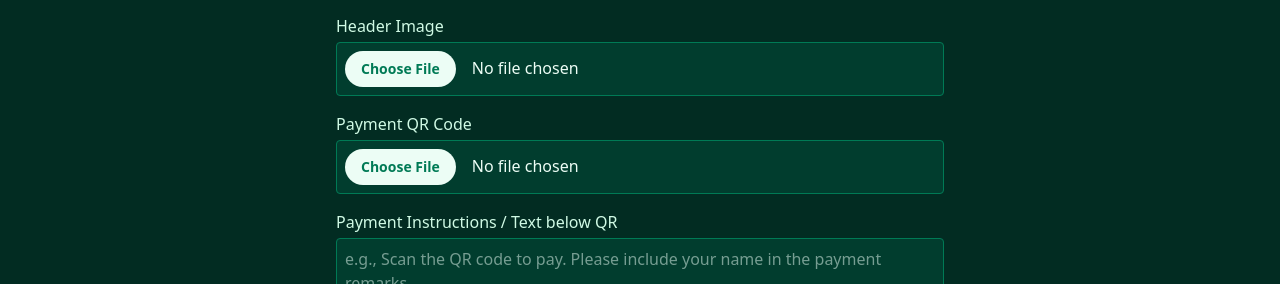
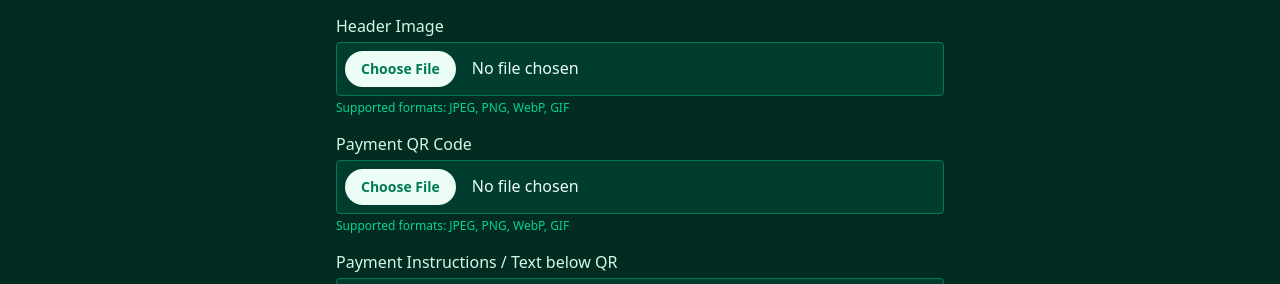
Before and after one commit to technojam/TechXPO-Registration, a Next.js app: page /admin/create-event in a window 1280 px wide. Shown: the part 1071-1355 px from the top of the page. Built offline with nearby package versions, Linux system fonts and the light colour scheme; no server answers; sample sign-in values are in the browser's storage.

Commit message:
add support text

```diff
--- a/app/admin/create-event/page.tsx
+++ b/app/admin/create-event/page.tsx
@@ -328,6 +328,7 @@ export default function CreateEvent() {
             onChange={(e) => setImage(e.target.files?.[0] || null)}
             className="w-full p-2 border border-emerald-700 rounded text-emerald-50 bg-emerald-900/50 file:mr-4 file:py-2 file:px-4 file:rounded-full file:border-0 file:text-sm file:font-semibold file:bg-emerald-50 file:text-emerald-700 hover:file:bg-emerald-100"
           />
+          <p className="text-xs text-emerald-400 mt-1">Supported formats: JPEG, PNG, WebP, GIF</p>
         </div>
         <div>
           <label className="block mb-1 font-medium text-emerald-100">Payment QR Code</label>
@@ -337,6 +338,7 @@ export default function CreateEvent() {
             onChange={(e) => setPaymentQrImage(e.target.files?.[0] || null)}
             className="w-full p-2 border border-emerald-700 rounded text-emerald-50 bg-emerald-900/50 file:mr-4 file:py-2 file:px-4 file:rounded-full file:border-0 file:text-sm file:font-semibold file:bg-emerald-50 file:text-emerald-700 hover:file:bg-emerald-100"
           />
+          <p className="text-xs text-emerald-400 mt-1">Supported formats: JPEG, PNG, WebP, GIF</p>
         </div>
         <div>
           <label className="block mb-1 font-medium text-emerald-100">Payment Instructions / Text below QR</label>
--- a/app/admin/events/[id]/edit/page.tsx
+++ b/app/admin/events/[id]/edit/page.tsx
@@ -375,6 +375,7 @@ export default function EditEvent({ params }: { params: Promise<{ id: string }>
               onChange={(e) => setImage(e.target.files?.[0] || null)}
               className="w-full p-2 border border-emerald-700 rounded text-emerald-50 bg-emerald-900/50 file:mr-4 file:py-2 file:px-4 file:rounded-full file:border-0 file:text-sm file:font-semibold file:bg-emerald-50 file:text-emerald-700 hover:file:bg-emerald-100"
             />
+            <p className="text-xs text-emerald-400 mt-1">Supported formats: JPEG, PNG, WebP, GIF</p>
           </div>
           <div>
             <label className="block mb-1 font-medium text-emerald-100">Payment QR Code</label>
@@ -396,6 +397,7 @@ export default function EditEvent({ params }: { params: Promise<{ id: string }>
               onChange={(e) => setPaymentQrImage(e.target.files?.[0] || null)}
               className="w-full p-2 border border-emerald-700 rounded text-emerald-50 bg-emerald-900/50 file:mr-4 file:py-2 file:px-4 file:rounded-full file:border-0 file:text-sm file:font-semibold file:bg-emerald-50 file:text-emerald-700 hover:file:bg-emerald-100"
             />
+            <p className="text-xs text-emerald-400 mt-1">Supported formats: JPEG, PNG, WebP, GIF</p>
           </div>
           <div>
             <label className="block mb-1 font-medium text-emerald-100">Payment Instructions / Text below QR</label>
--- a/app/events/[id]/page.tsx
+++ b/app/events/[id]/page.tsx
@@ -544,6 +544,7 @@ export default function EventDetails({ params }: { params: Promise<{ id: string
                         onChange={(e) => setPaymentProofImage(e.target.files?.[0] || null)}
                         className="w-full p-2 border border-emerald-700 rounded text-emerald-50 bg-emerald-900/50 file:mr-4 file:py-2 file:px-4 file:rounded-full file:border-0 file:text-sm file:font-semibold file:bg-emerald-50 file:text-emerald-700 hover:file:bg-emerald-100"
                       />
+                      <p className="text-xs text-emerald-400 mt-1">Supported formats: JPEG, PNG, WebP, GIF</p>
                     </div>
 
                     <div className="mt-6">
@@ -627,6 +628,7 @@ export default function EventDetails({ params }: { params: Promise<{ id: string
                       onChange={(e) => setPaymentProofImage(e.target.files?.[0] || null)}
                       className="w-full p-2 border border-emerald-700 rounded text-emerald-50 bg-emerald-900/50 file:mr-4 file:py-2 file:px-4 file:rounded-full file:border-0 file:text-sm file:font-semibold file:bg-emerald-50 file:text-emerald-700 hover:file:bg-emerald-100"
                     />
+                    <p className="text-xs text-emerald-400 mt-1">Supported formats: JPEG, PNG, WebP, GIF</p>
                   </div>
                   <button
                     type="submit"
```
